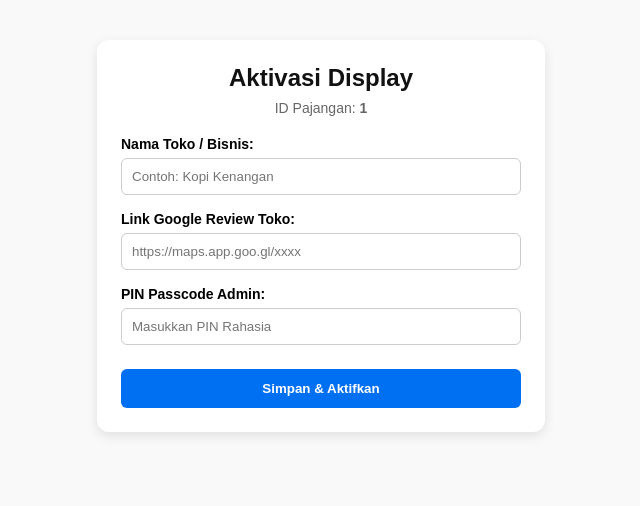
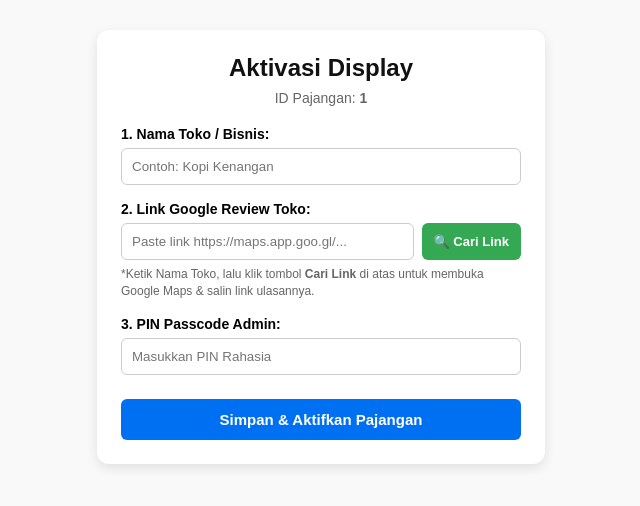
Before and after one commit to nikiiggy/pajangan-nfc, a Next.js app: page /r/1 in a window 1280 px wide. Shown: the top 506 px of the page, without its empty margins (319-959 px from the left). Built offline with nearby package versions, Linux system fonts and the light colour scheme; no server answers; the database is empty.

Commit message:
Update page.js

```diff
--- a/app/r/[id]/page.js
+++ b/app/r/[id]/page.js
@@ -12,14 +12,13 @@ export default async function Page({ params }) {
     console.log("Database belum terhubung atau kosong");
   }
 
-  // Jika sudah aktif -> Redirect ke Google Maps
+  // Jika sudah aktif -> Direct Otomatis ke Google Review
   if (tagData && tagData.isActive && tagData.googleUrl) {
     redirect(tagData.googleUrl);
   }
 
-  // Jika belum aktif -> Tampilkan Form
   return (
-    <div style={{ maxWidth: '400px', margin: '40px auto', padding: '24px', backgroundColor: '#fff', borderRadius: '12px', boxShadow: '0 4px 12px rgba(0,0,0,0.1)' }}>
+    <div style={{ maxWidth: '400px', margin: '30px auto', padding: '24px', backgroundColor: '#fff', borderRadius: '12px', boxShadow: '0 4px 12px rgba(0,0,0,0.1)', fontFamily: 'sans-serif' }}>
       <h2 style={{ textAlign: 'center', margin: '0 0 8px 0', color: '#111' }}>Aktivasi Display</h2>
       <p style={{ textAlign: 'center', margin: '0 0 20px 0', color: '#666', fontSize: '14px' }}>ID Pajangan: <strong>{id}</strong></p>
 
@@ -27,24 +26,67 @@ export default async function Page({ params }) {
         <input type="hidden" name="tagId" value={id} />
 
         <div style={{ marginBottom: '16px' }}>
-          <label style={{ display: 'block', marginBottom: '6px', fontWeight: 'bold', fontSize: '14px' }}>Nama Toko / Bisnis:</label>
-          <input type="text" name="storeName" required placeholder="Contoh: Kopi Kenangan" style={{ width: '100%', padding: '10px', borderRadius: '6px', border: '1px solid #ccc', boxSizing: 'border-box' }} />
+          <label style={{ display: 'block', marginBottom: '6px', fontWeight: 'bold', fontSize: '14px' }}>1. Nama Toko / Bisnis:</label>
+          <input
+            type="text"
+            id="storeName"
+            name="storeName"
+            required
+            placeholder="Contoh: Kopi Kenangan"
+            style={{ width: '100%', padding: '10px', borderRadius: '6px', border: '1px solid #ccc', boxSizing: 'border-box' }}
+          />
         </div>
 
         <div style={{ marginBottom: '16px' }}>
-          <label style={{ display: 'block', marginBottom: '6px', fontWeight: 'bold', fontSize: '14px' }}>Link Google Review Toko:</label>
-          <input type="url" name="googleUrl" required placeholder="https://maps.app.goo.gl/xxxx" style={{ width: '100%', padding: '10px', borderRadius: '6px', border: '1px solid #ccc', boxSizing: 'border-box' }} />
+          <label style={{ display: 'block', marginBottom: '6px', fontWeight: 'bold', fontSize: '14px' }}>2. Link Google Review Toko:</label>
+          <div style={{ display: 'flex', gap: '8px', marginBottom: '6px' }}>
+            <input
+              type="url"
+              id="googleUrl"
+              name="googleUrl"
+              required
+              placeholder="Paste link https://maps.app.goo.gl/..."
+              style={{ flex: 1, padding: '10px', borderRadius: '6px', border: '1px solid #ccc', boxSizing: 'border-box' }}
+            />
+            <button
+              type="button"
+              id="btnSearch"
+              style={{ padding: '10px 12px', backgroundColor: '#34a853', color: 'white', border: 'none', borderRadius: '6px', cursor: 'pointer', fontWeight: 'bold', fontSize: '13px', whiteSpace: 'nowrap' }}
+            >
+              🔍 Cari Link
+            </button>
+          </div>
+          <small style={{ color: '#666', fontSize: '12px', display: 'block', lineHeight: '1.4' }}>
+            *Ketik Nama Toko, lalu klik tombol <b>Cari Link</b> di atas untuk membuka Google Maps & salin link ulasannya.
+          </small>
         </div>
 
         <div style={{ marginBottom: '24px' }}>
-          <label style={{ display: 'block', marginBottom: '6px', fontWeight: 'bold', fontSize: '14px' }}>PIN Passcode Admin:</label>
+          <label style={{ display: 'block', marginBottom: '6px', fontWeight: 'bold', fontSize: '14px' }}>3. PIN Passcode Admin:</label>
           <input type="password" name="pin" required placeholder="Masukkan PIN Rahasia" style={{ width: '100%', padding: '10px', borderRadius: '6px', border: '1px solid #ccc', boxSizing: 'border-box' }} />
         </div>
 
-        <button type="submit" style={{ width: '100%', padding: '12px', backgroundColor: '#0070f3', color: 'white', border: 'none', borderRadius: '6px', fontWeight: 'bold', cursor: 'pointer' }}>
-          Simpan & Aktifkan
+        <button type="submit" style={{ width: '100%', padding: '12px', backgroundColor: '#0070f3', color: 'white', border: 'none', borderRadius: '6px', fontWeight: 'bold', cursor: 'pointer', fontSize: '15px' }}>
+          Simpan & Aktifkan Pajangan
         </button>
       </form>
+
+      {/* Script Buka Google Maps Otomatis tanpa API */}
+      <script
+        dangerouslySetInnerHTML={{
+          __html: `
+            document.getElementById('btnSearch').addEventListener('click', function() {
+              const name = document.getElementById('storeName').value;
+              if (!name) {
+                alert('Silakan ketik Nama Toko terlebih dahulu!');
+                return;
+              }
+              const searchUrl = 'https://www.google.com/maps/search/' + encodeURIComponent(name);
+              window.open(searchUrl, '_blank');
+            });
+          `,
+        }}
+      />
     </div>
   );
 }
```
